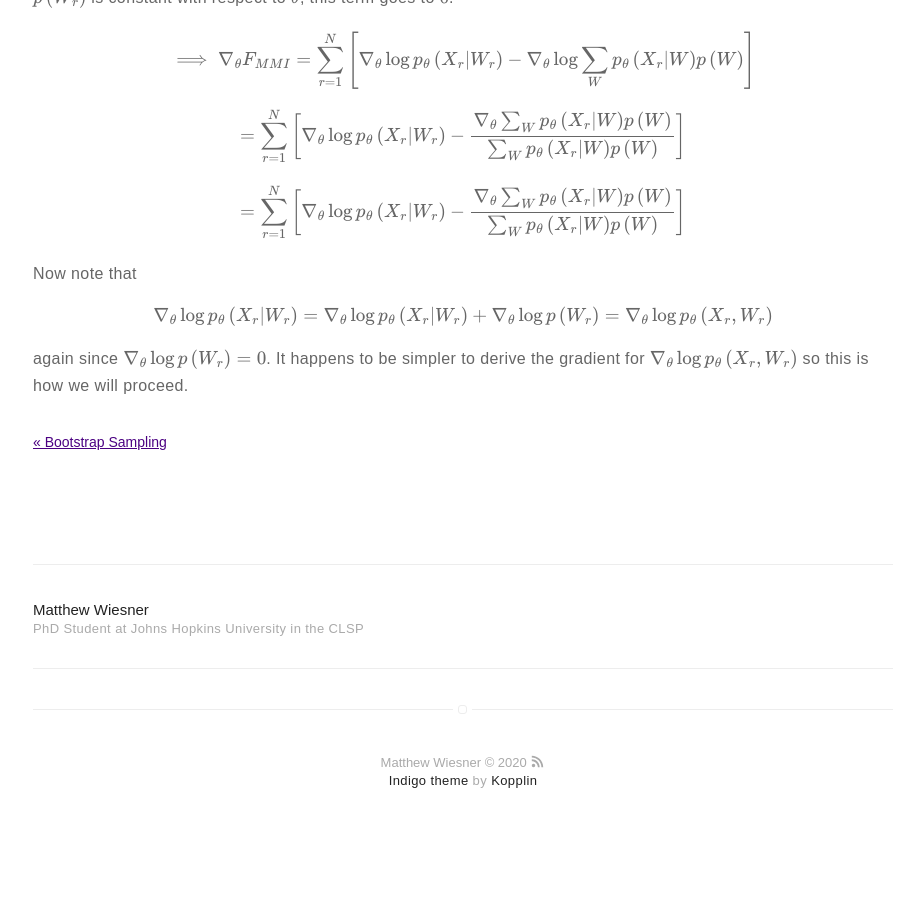
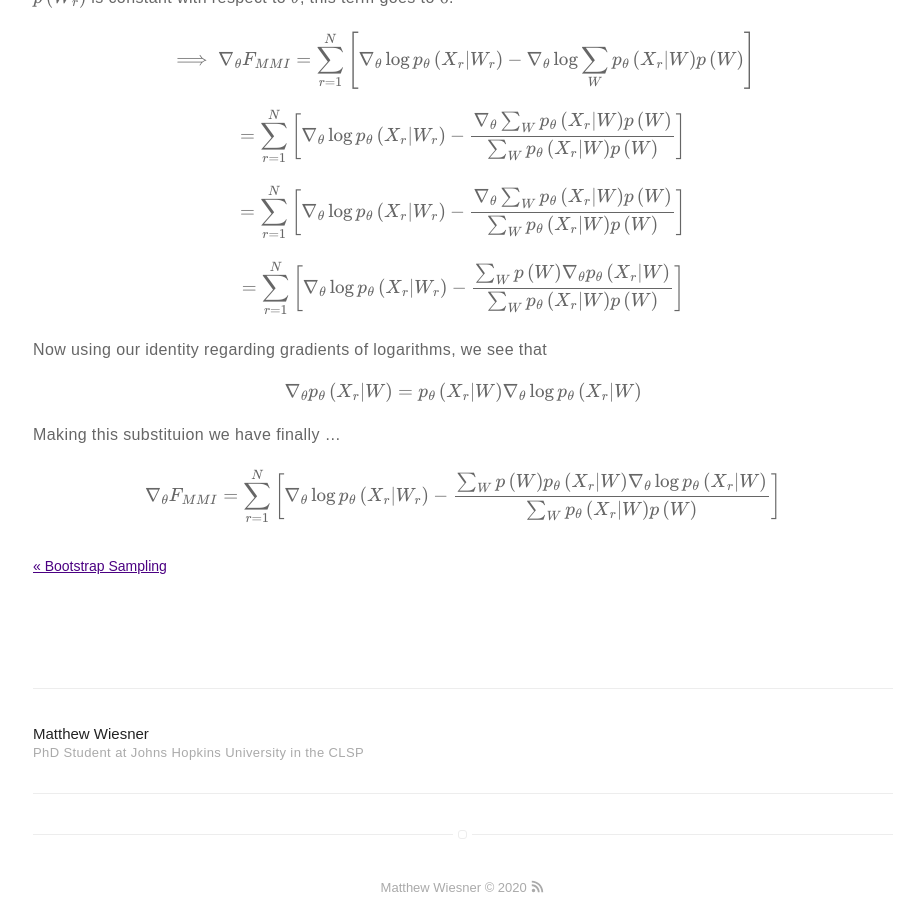
Before and after one commit to m-wiesner/m-wiesner.github.io, a Jekyll site: the page built from _posts/2020-01-22-LF-MMI.markdown, in a window 1280 px wide and 900 px high, scrolled down 2727 px. Shown: the whole window, without its empty margins (177-1101 px from the left). Built offline with Jekyll 4.4.1, drawn with Linux system fonts in a browser that asks for light colours; formulas are drawn with MathJax 3; before the commit the page ends 3579 px from its top, so only the background shows below that.

Commit message:
Update 2020-01-22-LF-MMI.markdown

```diff
--- a/_posts/2020-01-22-LF-MMI.markdown
+++ b/_posts/2020-01-22-LF-MMI.markdown
@@ -96,8 +96,12 @@ $$ = \sum_{r=1}^N \left[\nabla_{\theta} \log{p_{\theta}\left(X_r | W_r \right)}
 
 $$ = \sum_{r=1}^N \left[\nabla_{\theta} \log{p_{\theta}\left(X_r | W_r \right)} - \frac{\nabla_{\theta}\sum_{W} p_{\theta}\left(X_r | W \right) p\left(W \right)}{\sum_{W} p_{\theta}\left(X_r | W \right) p\left(W \right)}\right]$$
 
-Now note that
+$$ = \sum_{r=1}^N \left[\nabla_{\theta} \log{p_{\theta}\left(X_r | W_r \right)} - \frac{\sum_{W} p\left(W \right) \nabla_{\theta} p_{\theta}\left(X_r | W \right)}{\sum_{W} p_{\theta}\left(X_r | W \right) p\left(W \right)}\right]$$
 
-$$\nabla_{\theta} \log{p_{\theta}\left(X_r | W_r \right)} = \nabla_{\theta} \log{p_{\theta}\left(X_r | W_r \right)} + \nabla_{\theta} \log{p\left(W_r \right)} = \nabla_{\theta} \log{p_{\theta}\left(X_r, W_r \right)}$$
+Now using our identity regarding gradients of logarithms, we see that
 
-again since $$\nabla_{\theta} \log{p\left(W_r \right)} = 0$$. It happens to be simpler to derive the gradient for $$\nabla_{\theta} \log{p_{\theta}\left(X_r, W_r \right)}$$ so this is how we will proceed.
+$$\nabla_{\theta} p_{\theta}\left(X_r | W \right) = p_{\theta}\left(X_r | W \right) \nabla_{\theta} \log{p_{\theta}\left(X_r | W \right)}$$
+
+Making this substituion we have finally ...
+
+$$\nabla_{\theta} F_{MMI} = \sum_{r=1}^N \left[\nabla_{\theta} \log{p_{\theta}\left(X_r | W_r \right)} - \frac{\sum_{W} p\left(W \right) p_{\theta}\left(X_r | W \right) \nabla_{\theta} \log{p_{\theta}\left(X_r | W \right)}}{\sum_{W} p_{\theta}\left(X_r | W \right) p\left(W \right)}\right]$$
```
